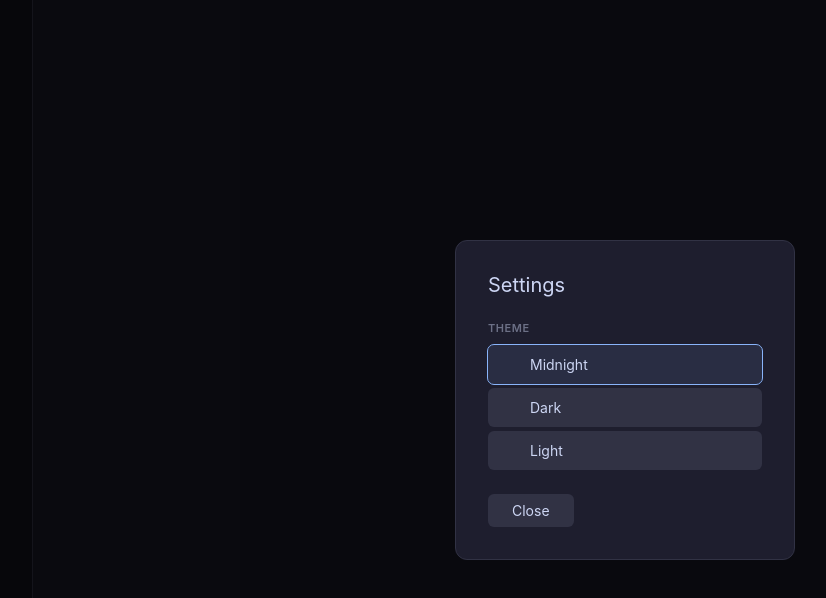
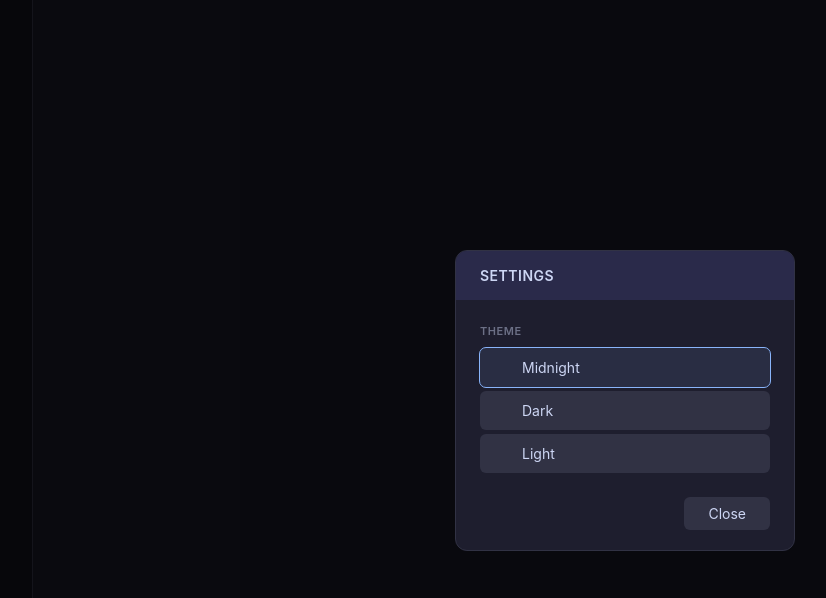
Before and after one commit to NathanLaan/noteliner, a Svelte app: page / in a window 1280 px wide. Both pictures are taken after a click on the button 23 px from the left and 734 px from the top of the page. Shown: the top 598 px of the page, without its empty margins (15-841 px from the left). Built offline with nearby package versions, Linux system fonts and the light colour scheme.

Commit message:
feat: Update modal dialog style with header.

```diff
--- a/src/renderer/components/AboutModal.svelte
+++ b/src/renderer/components/AboutModal.svelte
@@ -12,11 +12,16 @@
 
 <div class="modal-overlay" use:focusOnMount onclick={(e) => { if (e.target === e.currentTarget) onClose(); }} onkeydown={handleKeydown} role="dialog" aria-modal="true" tabindex="-1">
   <div class="modal">
-    <h2>NoteLiner</h2>
-    <p class="version">Version {__APP_VERSION__}</p>
-    <p class="desc">An outliner-style note-taking application built with Electron and Svelte.</p>
-    <div class="modal-footer">
-      <button class="close-btn" onclick={onClose}>OK</button>
+    <div class="modal-header">
+      <h2>About</h2>
+    </div>
+    <div class="modal-body">
+      <p class="app-name">NoteLiner</p>
+      <p class="version">Version {__APP_VERSION__}</p>
+      <p class="desc">An outliner-style note-taking application built with Electron and Svelte.</p>
+      <div class="modal-footer">
+        <button class="close-btn" onclick={onClose}>OK</button>
+      </div>
     </div>
   </div>
 </div>
@@ -36,16 +41,38 @@
     background: var(--bg-surface);
     border: 1px solid var(--border);
     border-radius: 12px;
-    padding: 32px;
     min-width: 320px;
     text-align: left;
+    overflow: hidden;
+    display: flex;
+    flex-direction: column;
   }
 
-  h2 {
-    font-size: 24px;
+  .modal-header {
+    display: flex;
+    align-items: center;
+    background: var(--modal-header-bg);
+    padding: 16px 24px;
+    flex-shrink: 0;
+  }
+
+  .modal-header h2 {
+    font-size: 14px;
+    font-weight: 600;
+    color: var(--modal-header-text);
+    text-transform: uppercase;
+    letter-spacing: 0.5px;
+  }
+
+  .modal-body {
+    padding: 24px 24px 20px;
+  }
+
+  .app-name {
+    font-size: 22px;
     font-weight: 400;
     color: var(--text-primary);
-    margin-bottom: 8px;
+    margin-bottom: 6px;
   }
 
   .version {
--- a/src/renderer/components/SettingsModal.svelte
+++ b/src/renderer/components/SettingsModal.svelte
@@ -14,8 +14,10 @@
 
 <div class="modal-overlay" use:focusOnMount onclick={(e) => { if (e.target === e.currentTarget) onClose(); }} onkeydown={handleKeydown} role="dialog" aria-modal="true" tabindex="-1">
   <div class="modal">
+    <div class="modal-header">
       <h2>Settings</h2>
-
+    </div>
+    <div class="modal-body">
       <div class="setting-group">
         <span class="setting-label">Theme</span>
         <div class="theme-list">
@@ -38,7 +40,10 @@
         </div>
       </div>
 
+      <div class="modal-footer">
         <button class="close-btn" onclick={onClose}>Close</button>
+      </div>
+    </div>
   </div>
 </div>
 
@@ -57,15 +62,35 @@
     background: var(--bg-surface);
     border: 1px solid var(--border);
     border-radius: 12px;
-    padding: 32px;
     min-width: 340px;
+    overflow: hidden;
+    display: flex;
+    flex-direction: column;
   }
 
-  h2 {
-    font-size: 20px;
-    font-weight: 400;
-    color: var(--text-primary);
-    margin-bottom: 24px;
+  .modal-header {
+    display: flex;
+    align-items: center;
+    background: var(--modal-header-bg);
+    padding: 16px 24px;
+    flex-shrink: 0;
+  }
+
+  .modal-header h2 {
+    font-size: 14px;
+    font-weight: 600;
+    color: var(--modal-header-text);
+    text-transform: uppercase;
+    letter-spacing: 0.5px;
+  }
+
+  .modal-body {
+    padding: 24px 24px 20px;
+  }
+
+  .modal-footer {
+    display: flex;
+    justify-content: flex-end;
   }
 
   .setting-group {
--- a/src/renderer/components/SetupModal.svelte
+++ b/src/renderer/components/SetupModal.svelte
@@ -14,7 +14,10 @@
 
 <div class="modal-overlay" use:focusOnMount onclick={(e) => { if (e.target === e.currentTarget) onCancel(); }} onkeydown={handleKeydown} role="dialog" aria-modal="true" tabindex="-1">
   <div class="modal">
+    <div class="modal-header">
       <h2>Set Up Project</h2>
+    </div>
+    <div class="modal-body">
       <p class="folder-path">{folderPath}</p>
 
       {#if mode === 'choose'}
@@ -49,6 +52,7 @@
       <button class="cancel-btn" onclick={onCancel}>Cancel</button>
     </div>
   </div>
+</div>
 
 <style>
   .modal-overlay {
@@ -65,16 +69,31 @@
     background: var(--bg-surface);
     border: 1px solid var(--border);
     border-radius: 12px;
-    padding: 32px;
     min-width: 400px;
     text-align: center;
+    overflow: hidden;
+    display: flex;
+    flex-direction: column;
   }
 
-  h2 {
-    font-size: 20px;
-    font-weight: 400;
-    color: var(--text-primary);
-    margin-bottom: 8px;
+  .modal-header {
+    display: flex;
+    align-items: center;
+    background: var(--modal-header-bg);
+    padding: 16px 24px;
+    flex-shrink: 0;
+  }
+
+  .modal-header h2 {
+    font-size: 14px;
+    font-weight: 600;
+    color: var(--modal-header-text);
+    text-transform: uppercase;
+    letter-spacing: 0.5px;
+  }
+
+  .modal-body {
+    padding: 24px 24px 20px;
   }
 
   .folder-path {
--- a/src/renderer/stores/theme.svelte.js
+++ b/src/renderer/stores/theme.svelte.js
@@ -31,6 +31,8 @@ const THEMES = {
       '--pre-bg': '#11111b',
       '--blockquote-border': '#45475a',
       '--tag-bg': '#313244',
+      '--modal-header-bg': '#2a2a4a',
+      '--modal-header-text': '#cdd6f4',
     }
   },
   dark: {
@@ -65,6 +67,8 @@ const THEMES = {
       '--pre-bg': '#111111',
       '--blockquote-border': '#444444',
       '--tag-bg': '#333333',
+      '--modal-header-bg': '#2a2a2a',
+      '--modal-header-text': '#e0e0e0',
     }
   },
   light: {
@@ -99,6 +103,8 @@ const THEMES = {
       '--pre-bg': '#f0f0f0',
       '--blockquote-border': '#d4d4d4',
       '--tag-bg': '#e0e0e0',
+      '--modal-header-bg': '#e8e8e8',
+      '--modal-header-text': '#1a1a1a',
     }
   }
 };
```
Lines whose indentation alone changed are shown as unchanged.
